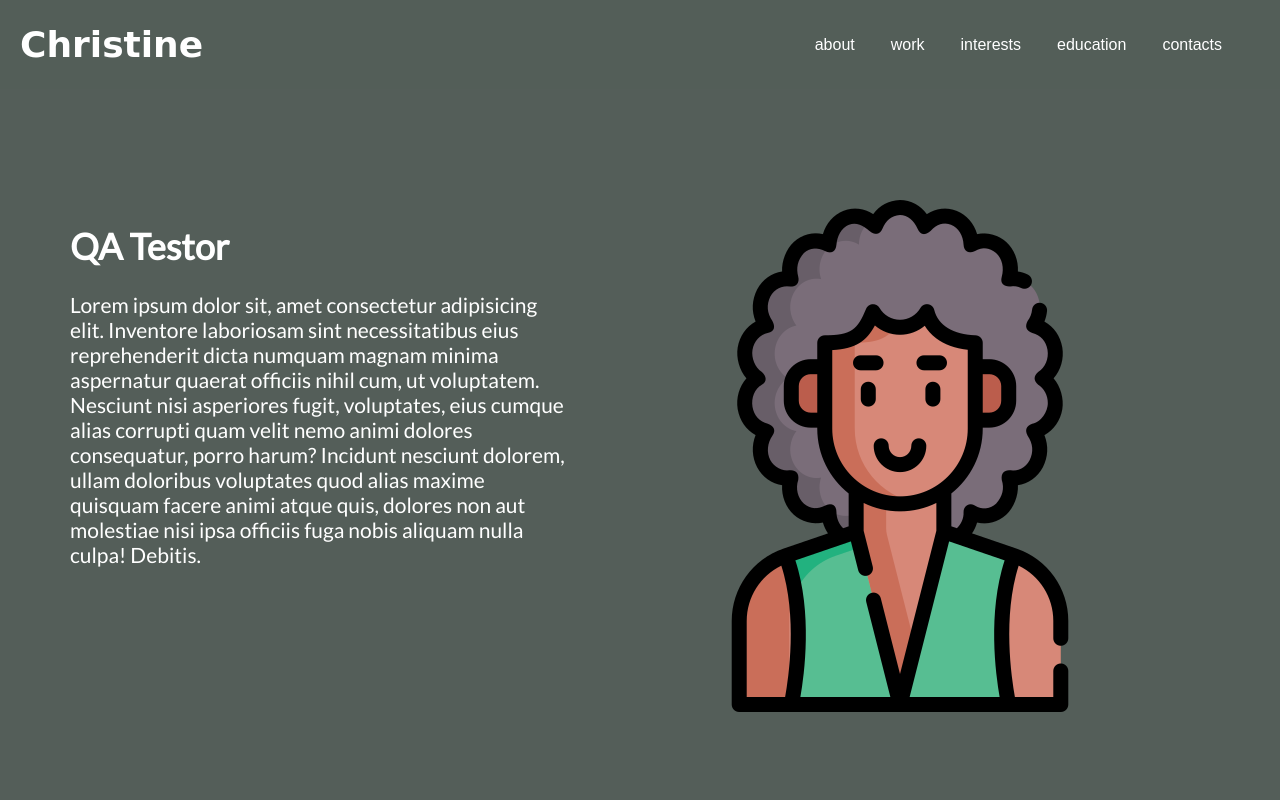
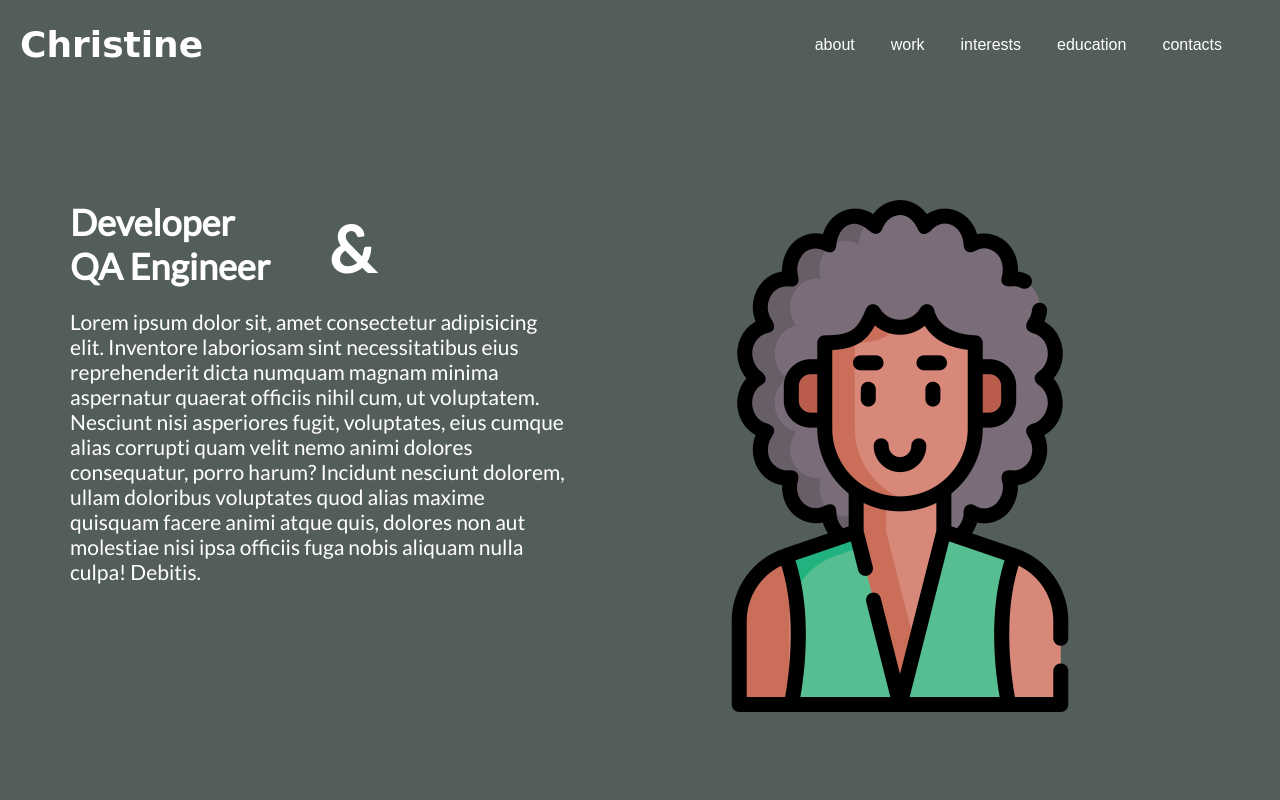
Before and after one commit to samkahunga65/xtines-website, a plain HTML site: page index.html in a window 1280 px wide. Shown: the top 800 px of the page. Drawn offline with Linux system fonts and the light colour scheme; a web font is replaced by a local one.

Commit message:
fixed overflowing div

```diff
--- a/index.html
+++ b/index.html
@@ -28,7 +28,8 @@
     </div>
     <div id="landing">
         <div id="writings">
-            <h1>QA Testor</h1>
+            <h1 class="dev-line">Developer <span class="and-line">&</span></h1>
+            <h1>QA Engineer</h1>
             <p>Lorem ipsum dolor sit, amet consectetur adipisicing elit. Inventore laboriosam sint necessitatibus eius reprehenderit dicta numquam magnam minima aspernatur quaerat officiis nihil cum, ut voluptatem. Nesciunt nisi asperiores fugit, voluptates, eius cumque alias corrupti quam velit nemo animi dolores consequatur, porro harum? Incidunt nesciunt dolorem, ullam doloribus voluptates quod alias maxime quisquam facere animi atque quis, dolores non aut molestiae nisi ipsa officiis fuga nobis aliquam nulla culpa! Debitis.</p>
         </div>
         <div id="picture">
--- a/style.css
+++ b/style.css
@@ -8,6 +8,7 @@ body {
     overflow: scroll;
     display: flex;
     flex-direction: column;
+    overflow-x: hidden;
 }
 
 #nav {
@@ -69,6 +70,25 @@ body {
     background: linear-gradient(180deg, #545E59 100%, #667761 100%);
     z-index: -1;
     padding-top:200px;
+}
+#writings h1 {
+    margin: 0;
+}
+.and-line {
+    padding-left: 10px;
+    /* text-indent: -60px; */
+    margin-top: 10px;
+    margin-right: 200px;
+    font-size: 64px;
+    float: right;
+}
+.and-line .and {
+    position: relative;
+    top: 0.50em;
+    left: 3px;
+    font-size: 55px;
+    line-height: 50px;
+    font-weight: bold;
 }
 #writings {
     width: 50%;
```
